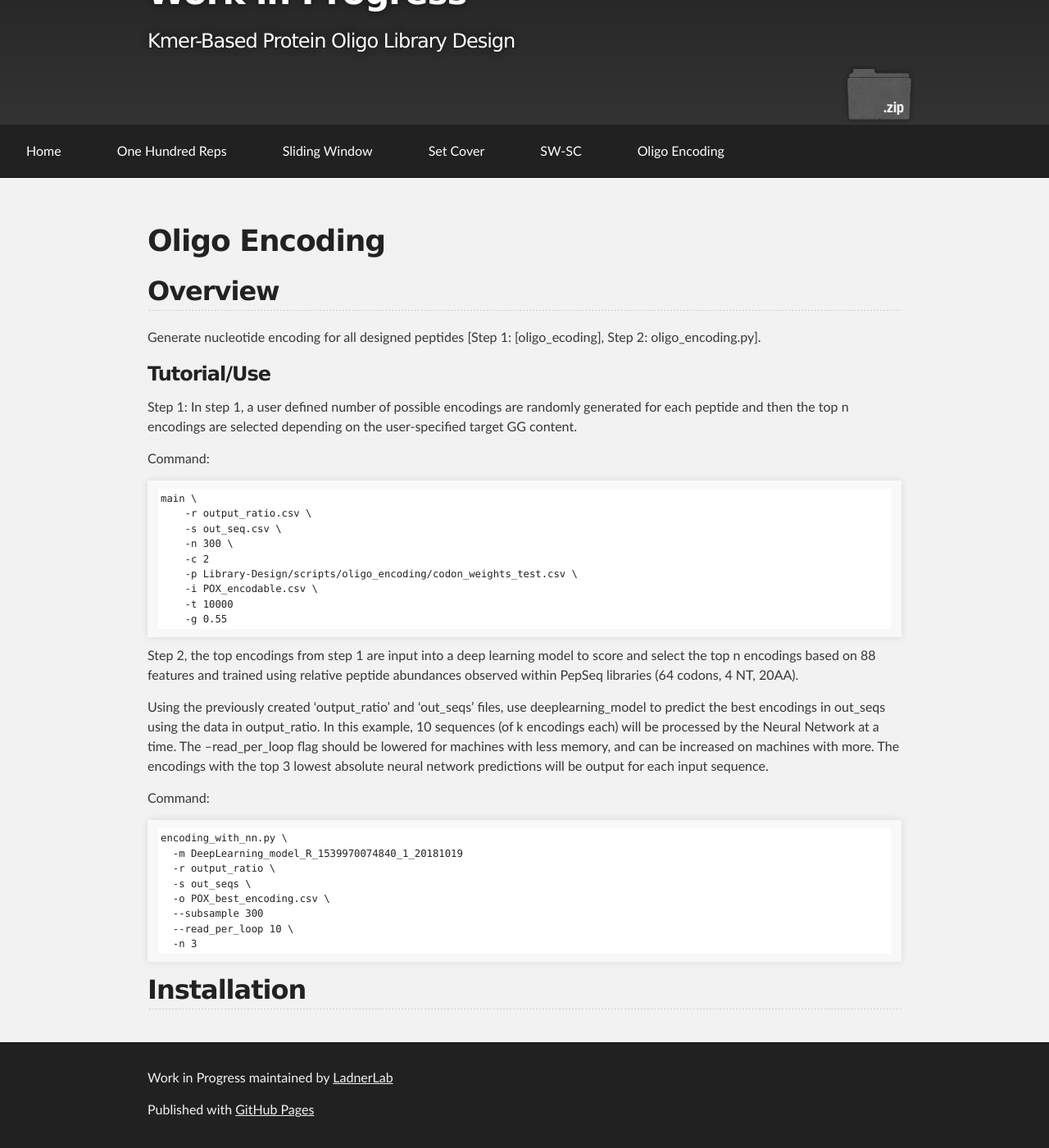
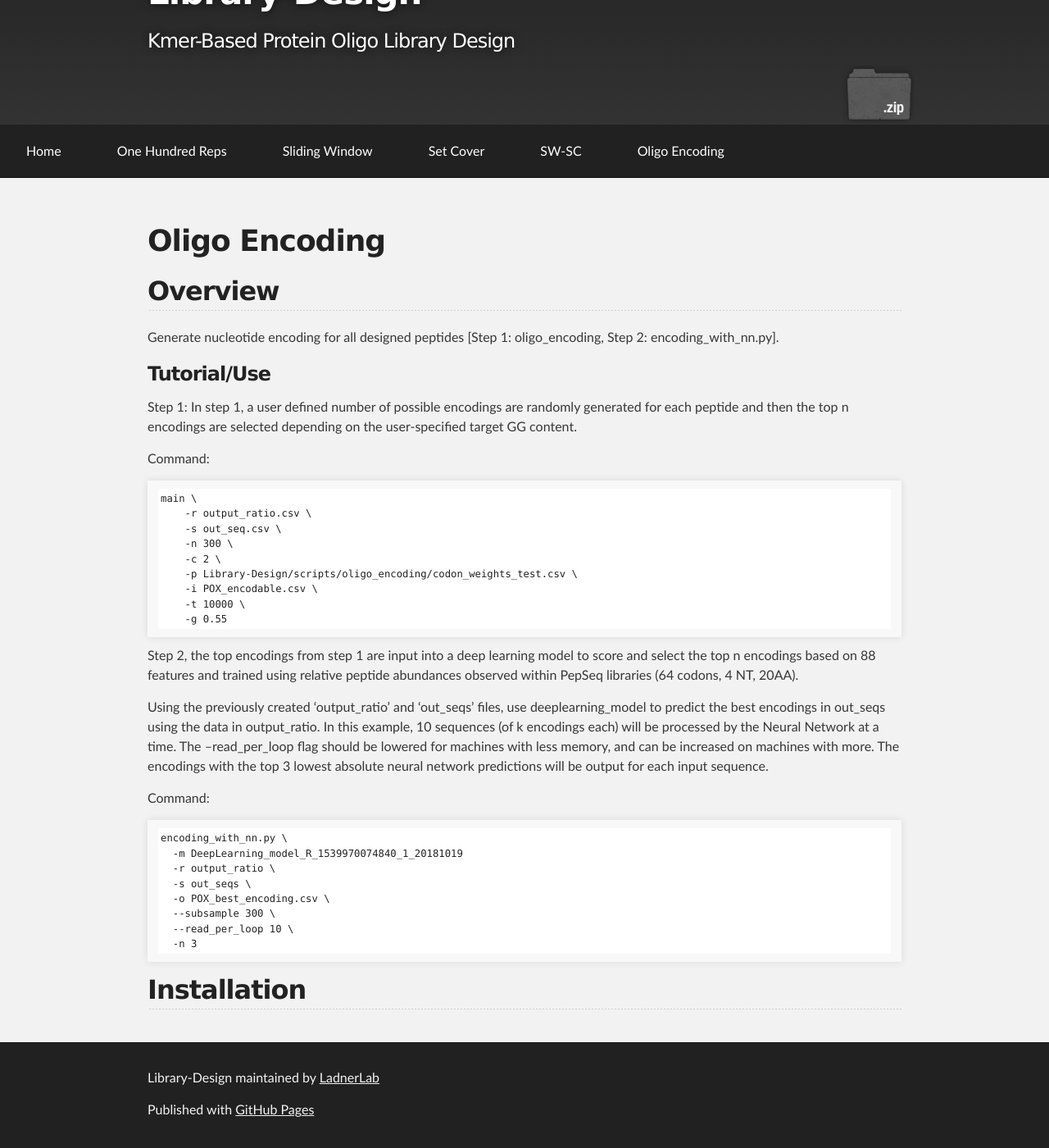
Before and after one commit to LadnerLab/Library-Design, a Jekyll site: the page built from docs/oligo_encoding.md, in a window 1280 px wide and 1400 px high, scrolled down 105 px. Shown: the whole window at 82% size. Built offline with Jekyll 4.4.1, drawn with Linux system fonts in a browser that asks for light colours.

Commit message:
change title

````diff
--- a/docs/_config.yml
+++ b/docs/_config.yml
@@ -18,7 +18,7 @@
 # You can create any custom variable you would like, and they will be accessible
 # in the templates via {{ site.myvariable }}.
 
-title: Work in Progress
+title: Library-Design
 #email: your-email@example.com
 description: >- # this means to ignore newlines until "baseurl:"
   Kmer-Based Protein Oligo Library Design
--- a/docs/oligo_encoding.md
+++ b/docs/oligo_encoding.md
@@ -6,7 +6,7 @@ permalink: /oligo_ecoding/
 # Oligo Encoding
 
 ## Overview
-Generate nucleotide encoding for all designed peptides [Step 1: [oligo_ecoding], Step 2: oligo_encoding.py].
+Generate nucleotide encoding for all designed peptides [Step 1: oligo_encoding, Step 2: encoding_with_nn.py].
 
 ### Tutorial/Use
 
@@ -19,10 +19,10 @@ main \
     -r output_ratio.csv \
     -s out_seq.csv \
     -n 300 \
-    -c 2
+    -c 2 \
     -p Library-Design/scripts/oligo_encoding/codon_weights_test.csv \
     -i POX_encodable.csv \
-    -t 10000
+    -t 10000 \
     -g 0.55
 ```
 
@@ -37,7 +37,7 @@ encoding_with_nn.py \
   -r output_ratio \
   -s out_seqs \
   -o POX_best_encoding.csv \
-  --subsample 300
+  --subsample 300 \
   --read_per_loop 10 \
   -n 3
 ```
````
